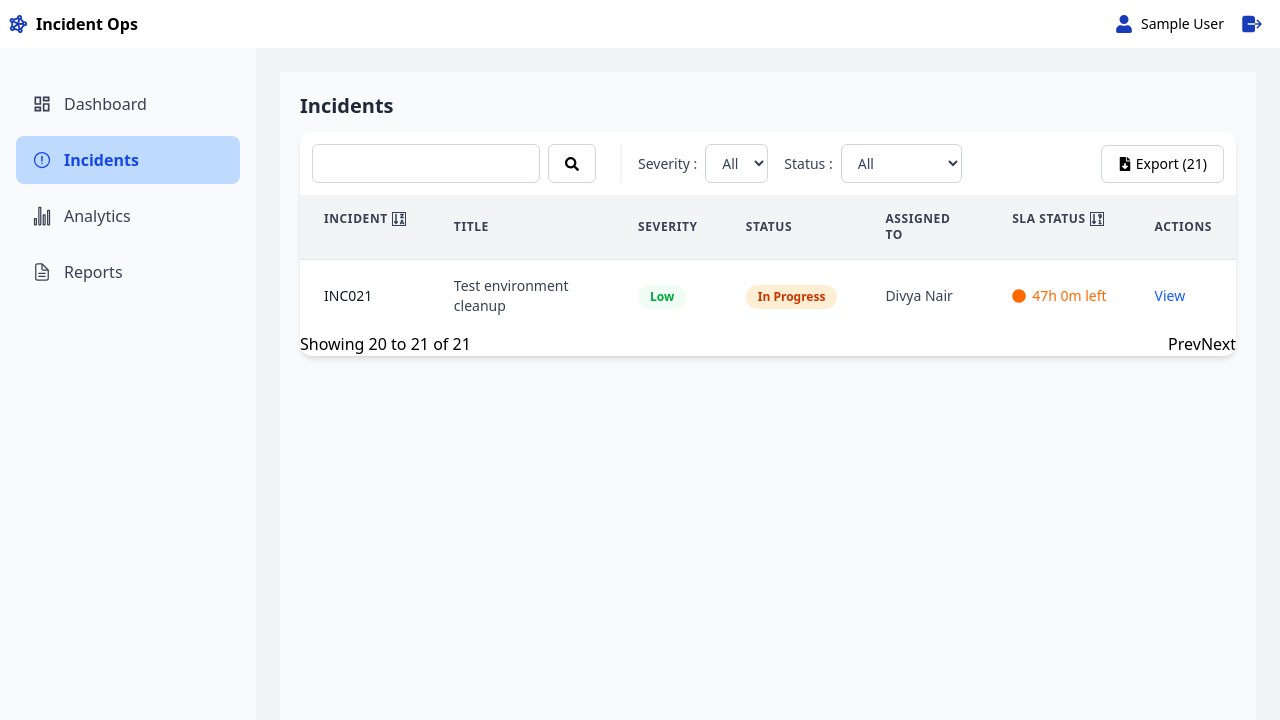
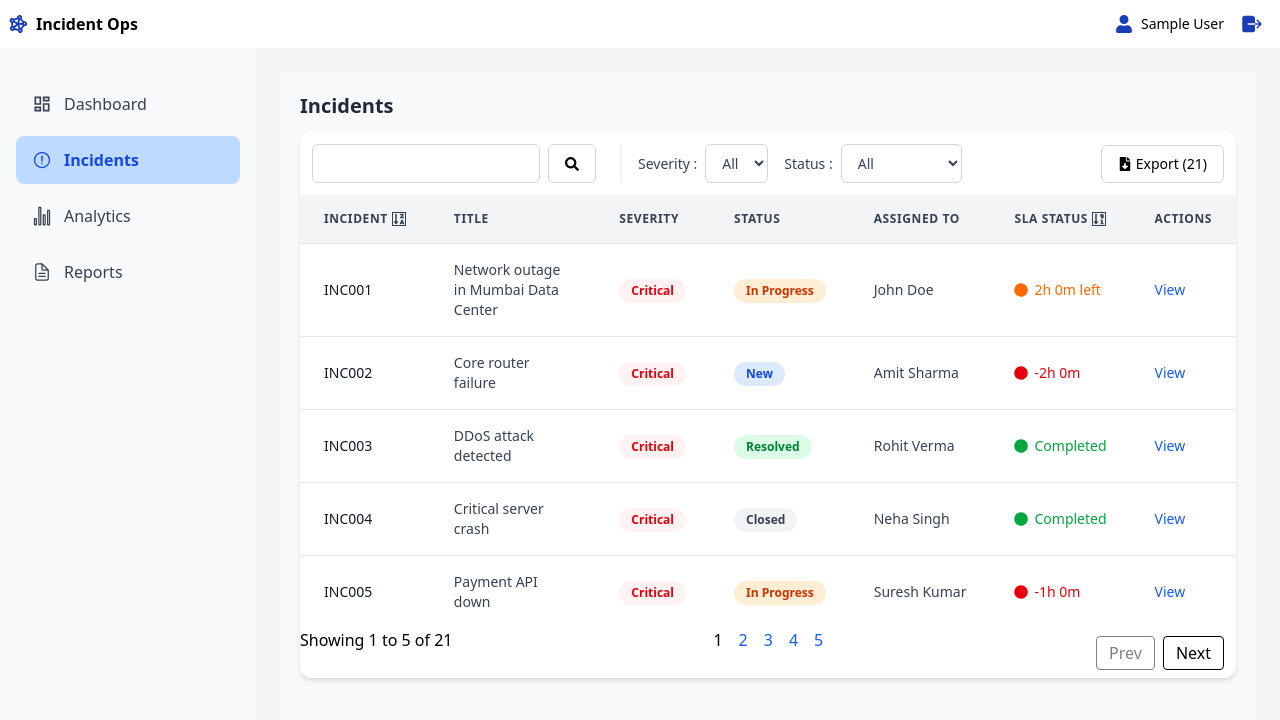
Before and after one commit to amirali72/Incident-Ops, a React (Vite) app: page /incidents in a window 1280 px wide. Shown: the top 720 px of the page. Built offline with nearby package versions, Linux system fonts and the light colour scheme; sample sign-in values are in the browser's storage.

Commit message:
Added pagination in INC List

```diff
--- a/src/pages/Incidents.jsx
+++ b/src/pages/Incidents.jsx
@@ -18,7 +18,7 @@ const Incidents = () => {
   const [statusFilter, setStatusFilter] = useState("all");
   const [sortINC, setSortINC] = useState("new");
   const [sortSLA, setSortSLA] = useState("");
-  const [currentPage, setCurrentPage] = useState(5);
+  const [currentPage, setCurrentPage] = useState(1);
   const itemsPerPage = 5;
 
   const totalPages = Math.ceil(filteredINC.length / itemsPerPage);
@@ -28,12 +28,14 @@ const Incidents = () => {
   const currentItems = filteredINC.slice(indexOfFirstItem, indexOfLastItem);
 
   const searchIncidents = () => {
+    setCurrentPage(1)
     const filteredData = mockIncidents.filter(
       (item) =>
         item.id.toLowerCase().includes(searchVal.toLowerCase()) ||
         item.title.toLowerCase().includes(searchVal.toLowerCase())
     );
     setFilteredINC(filteredData);
+
   };
 
   // papaparse export to csv and download func
@@ -99,6 +101,7 @@ const Incidents = () => {
                     onChange={(e) => {
                       const newSev = e.target.value;
                       setSevFilter(newSev);
+                      setCurrentPage(1);
                       const filteredData = mockIncidents.filter(
                         (item) =>
                           (item.id
@@ -129,6 +132,7 @@ const Incidents = () => {
                     value={statusFilter}
                     className="border border-gray-300 rounded-md px-3 py-2 text-sm bg-white focus:outline-none focus:ring-2 focus:ring-blue-500 focus:border-blue-500"
                     onChange={(e) => {
+                      setCurrentPage(1);
                       const newValue = e.target.value;
                       setStatusFilter(newValue);
                       const filteredData = mockIncidents.filter(
@@ -343,14 +347,39 @@ const Incidents = () => {
             </tbody>
           </table>
           <div className="flex justify-between">
-            <p>{`Showing ${indexOfFirstItem} to ${
+            <p>{`Showing ${indexOfFirstItem+1} to ${
               indexOfLastItem < filteredINC.length
                 ? indexOfLastItem
                 : filteredINC.length
             } of ${filteredINC.length}`}</p>
             <div>
-              <button disabled={currentPage===1} onClick={()=>setCurrentPage(prev=>prev-1)} >Prev</button>
-              <button disabled={indexOfLastItem>=filteredINC.length} onClick={()=>setCurrentPage(prev=>prev+1)}>Next</button>
+              {Array.from({ length: totalPages }, (_, i) => i + 1).map(
+                (page) => (
+                  <button
+                    key={page}
+                    onClick={() => setCurrentPage(page)}
+                    className={`px-2 ${page===currentPage ? 'text-black' : "text-blue-600"}` }
+                  >
+                    {page}
+                  </button>
+                )
+              )}
+            </div>
+            <div className="m-2 mx-3 flex space-x-2">
+              <button
+                disabled={currentPage === 1}
+                onClick={() => setCurrentPage((prev) => prev - 1)}
+                className="px-3 py-1 rounded border disabled:opacity-50"
+              >
+                Prev
+              </button>
+              <button
+                disabled={indexOfLastItem >= filteredINC.length}
+                onClick={() => setCurrentPage((prev) => prev + 1)}
+                className="px-3 py-1 rounded border disabled:opacity-50"
+              >
+                Next
+              </button>
             </div>
           </div>
         </div>
```
